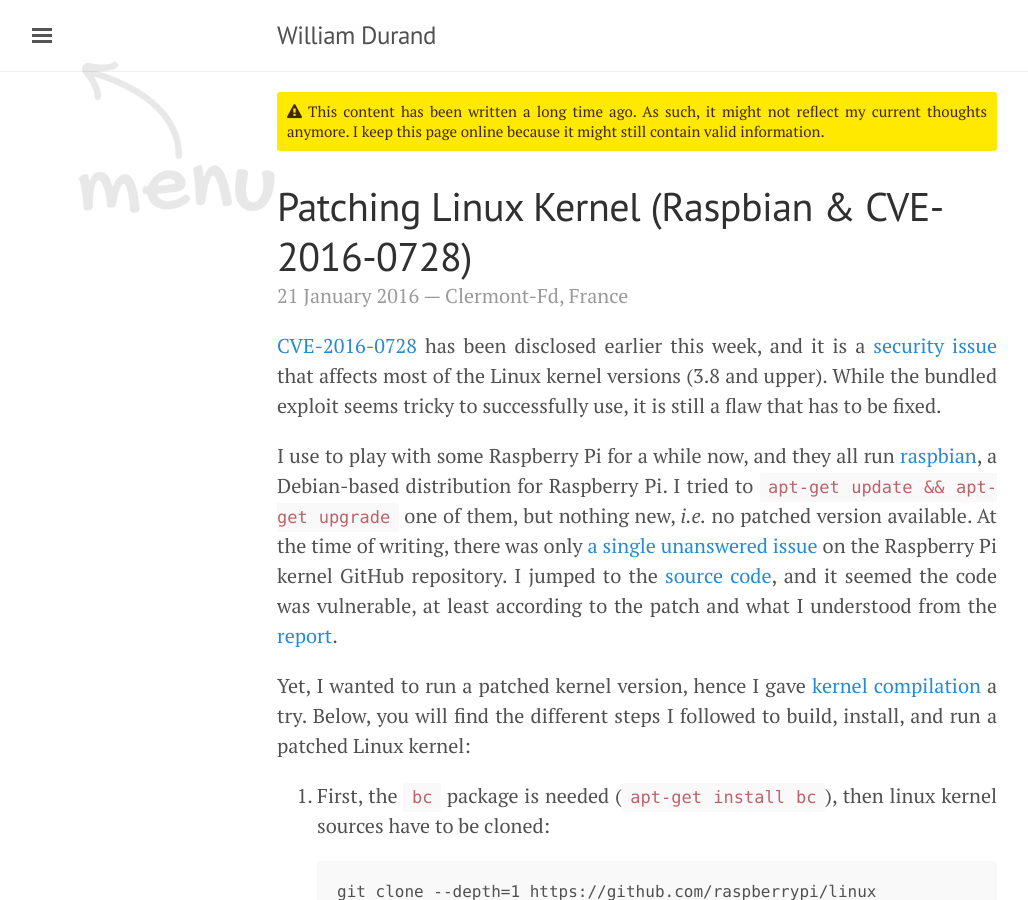
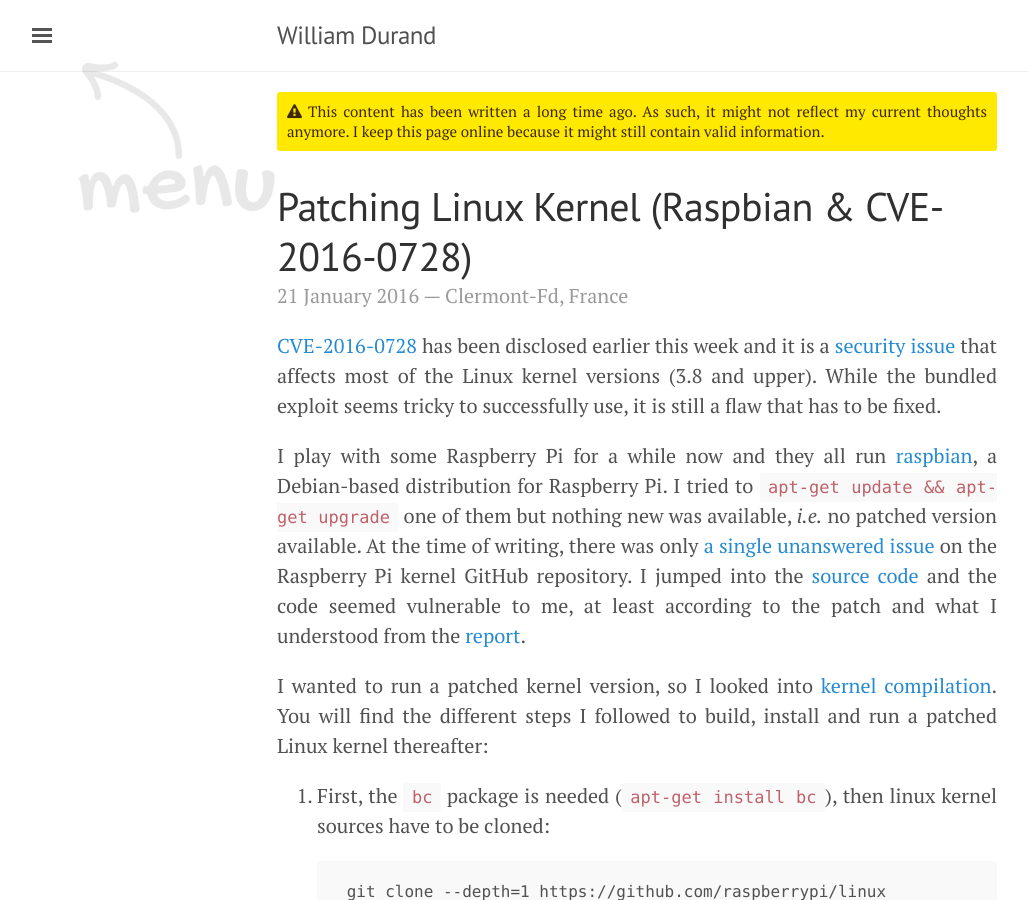
Before and after one commit to willdurand/willdurand.github.io, a Jekyll site: the page built from _posts/2016-01-21-patching-linux-kernel-raspbian.md, in a window 1280 px wide and 900 px high. Shown: the whole window, without its empty margins (3-1031 px from the left). Built offline with Jekyll 4.4.1, drawn with Linux system fonts in a browser that asks for light colours; some of the changed text lies outside the part shown.

Commit message:
Proof-read kernel compilation article

```diff
--- a/_posts/2016-01-21-patching-linux-kernel-raspbian.md
+++ b/_posts/2016-01-21-patching-linux-kernel-raspbian.md
@@ -8,37 +8,38 @@
 ---
 
 [CVE-2016-0728](https://security-tracker.debian.org/tracker/CVE-2016-0728) has
-been disclosed earlier this week, and it is a [security
+been disclosed earlier this week and it is a [security
 issue](https://threatpost.com/serious-linux-kernel-vulnerability-patched/115923/)
 that affects most of the Linux kernel versions (3.8 and upper). While the
 bundled exploit seems tricky to successfully use, it is still a flaw that has to
 be fixed.
 
-I use to play with some Raspberry Pi for a while now, and they all run
+I play with some Raspberry Pi for a while now and they all run
 [raspbian](https://www.raspbian.org/), a Debian-based distribution for Raspberry
-Pi. I tried to `apt-get update && apt-get upgrade` one of them, but nothing new,
-_i.e._ no patched version available. At the time of writing, there was only [a
-single unanswered issue](https://github.com/raspberrypi/linux/issues/1264) on
-the Raspberry Pi kernel GitHub repository. I jumped to the [source
-code](https://github.com/raspberrypi/linux/blob/d51c7d840b002a6b26089d8b45679d9331880060/security/keys/process_keys.c#L796-L799),
-and it seemed the code was vulnerable, at least according to the patch and what
-I understood from the
+Pi. I tried to `apt-get update && apt-get upgrade` one of them but nothing new
+was available, _i.e._ no patched version available. At the time of writing,
+there was only [a single unanswered
+issue](https://github.com/raspberrypi/linux/issues/1264) on the Raspberry Pi
+kernel GitHub repository. I jumped into the [source
+code](https://github.com/raspberrypi/linux/blob/d51c7d840b002a6b26089d8b45679d9331880060/security/keys/process_keys.c#L796-L799)
+and the code seemed vulnerable to me, at least according to the patch and what I
+understood from the
 [report](http://perception-point.io/2016/01/14/analysis-and-exploitation-of-a-linux-kernel-vulnerability-cve-2016-0728/).
 
-Yet, I wanted to run a patched kernel version, hence I gave [kernel
-compilation](https://www.raspberrypi.org/documentation/linux/kernel/) a try.
-Below, you will find the different steps I followed to build, install, and run a
-patched Linux kernel:
+I wanted to run a patched kernel version, so I looked into [kernel
+compilation](https://www.raspberrypi.org/documentation/linux/kernel/). You will
+find the different steps I followed to build, install and run a patched Linux
+kernel thereafter:
 
-1.  First, the `bc` package is needed (`apt-get install bc`), then linux kernel
-    sources have to be cloned:
+1. First, the `bc` package is needed (`apt-get install bc`), then linux kernel
+   sources have to be cloned:
 
         git clone --depth=1 https://github.com/raspberrypi/linux
 
     Longest git checkout ever!
 
-2.  In order to compile a new kernel version, we have to slighty update its name. I
-    edited the `EXTRAVERSION` variable in the `Makefile`:
+2. In order to compile a new kernel version, we have to slighty update its name.
+   I edited the `EXTRAVERSION` variable in the `Makefile`:
 
         head Makefile -n 4
 
@@ -49,24 +50,24 @@
         SUBLEVEL = 15
         EXTRAVERSION = +will
 
-3.  Now let's fetch the
-    [patch](https://git.kernel.org/cgit/linux/kernel/git/torvalds/linux.git/patch/?id=23567fd052a9abb6d67fe8e7a9ccdd9800a540f2)
-    for this vulnerability, and apply it:
+3. Now let's fetch the
+   [patch](https://git.kernel.org/cgit/linux/kernel/git/torvalds/linux.git/patch/?id=23567fd052a9abb6d67fe8e7a9ccdd9800a540f2)
+   for this vulnerability, and apply it:
 
         curl https://git.kernel.org/cgit/linux/kernel/git/torvalds/linux.git/patch/?id=23567fd052a9abb6d67fe8e7a9ccdd9800a540f2 | patch -p1
 
-4.  So far so good. Before compiling the kernel, we have to instruct which kernel
-    we wish to build, then we can build the related configuration:
+4. So far so good. Before compiling the kernel, we have to instruct which kernel
+   we wish to build, then we can build the related configuration:
 
         export KERNEL=kernel7
         make bcm2709_defconfig
 
-5.  Time to compile the kernel and its modules:
+5. Time to compile the kernel and its modules:
 
         make -j4 zImage modules dtbs
 
-6.  It was taking ages, so I started to write this blog post... At some point,
-    compilation successfully ended. Let's install this brand new kernel:
+6. It was taking ages, so I started to write this blog post... At some point,
+   compilation successfully ended. Let's install this brand new kernel:
 
         sudo make modules_install
         sudo cp arch/arm/boot/dts/*.dtb /boot/
@@ -74,7 +75,7 @@
         sudo cp arch/arm/boot/dts/overlays/README /boot/overlays/
         sudo scripts/mkknlimg arch/arm/boot/zImage /boot/$KERNEL.img
 
-7.  And now, time to try it for real (fingers crossed):
+7. And now, time to try it for real (fingers crossed):
 
         uname -a
         Linux raspberrypi 4.1.15-v7+ #831 SMP Tue Jan 19 18:39:46 GMT 2016 armv7l GNU/Linux
```
Also changed, not shown: other parts of _posts/2016-01-21-patching-linux-kernel-raspbian.md (+0 -5 lines).
